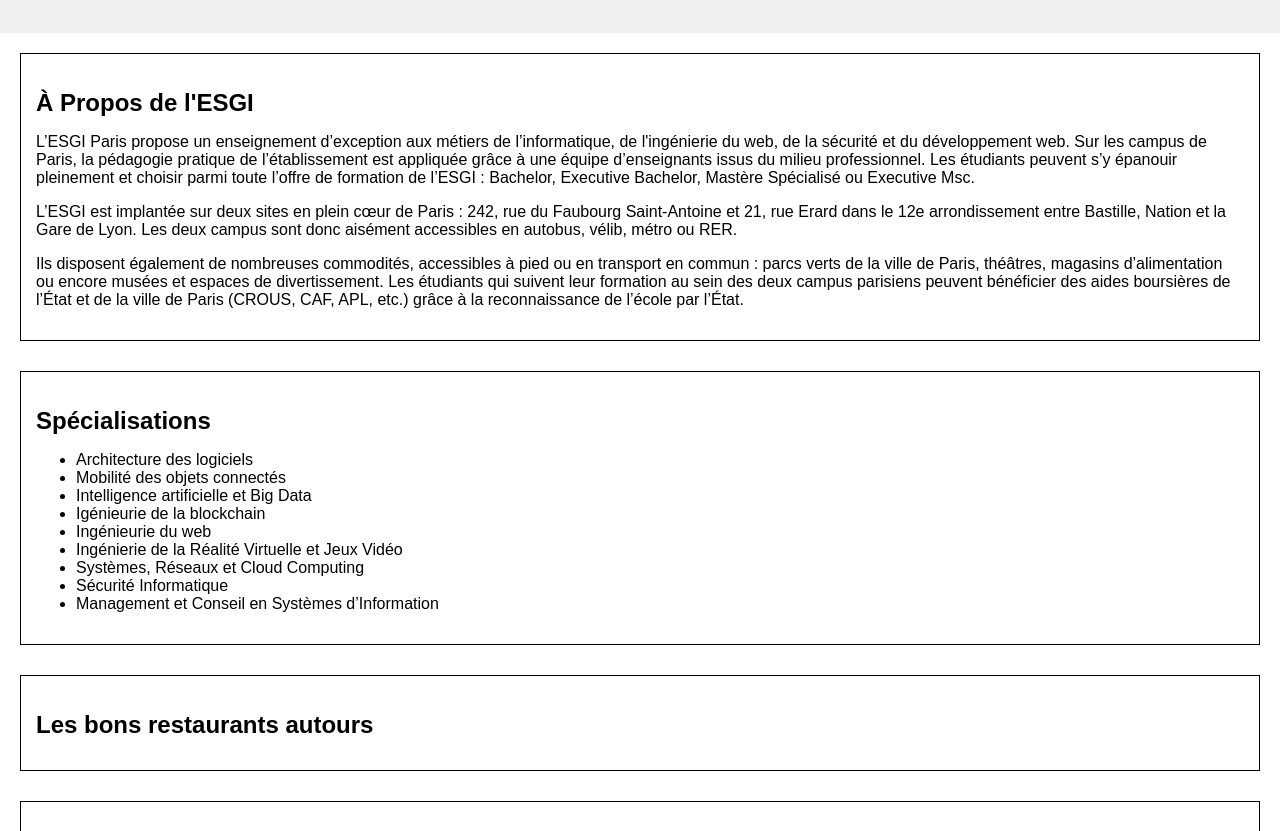
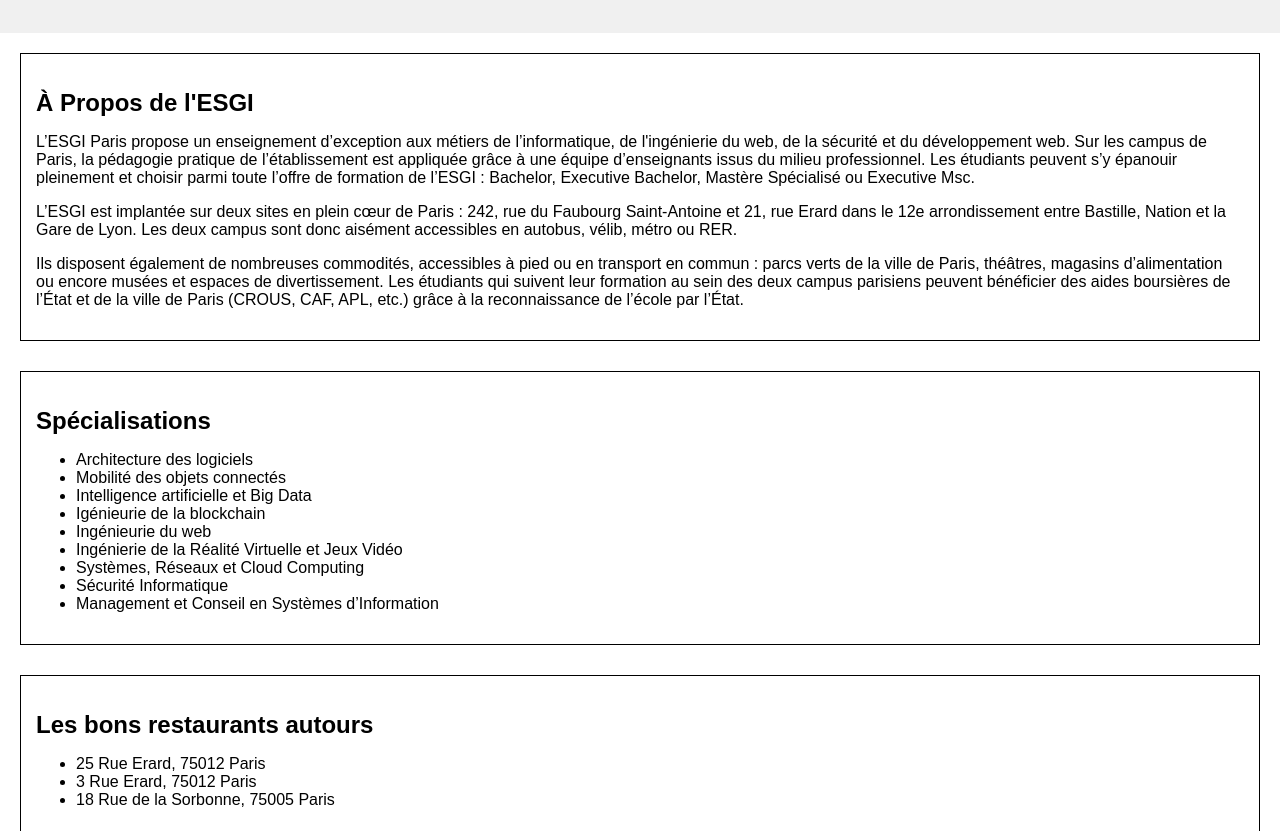
Before and after one commit to Natsukiraa/PartielGIT, a plain HTML site: page index.html in a window 1280 px wide. Shown: the part 121-952 px from the top of the page. Drawn offline with Linux system fonts and the light colour scheme.

Commit message:
add restaurant address (no problem for addresses)

```diff
--- a/index.html
+++ b/index.html
@@ -40,7 +40,9 @@
     <section id="restaurant">
       <h2>Les bons restaurants autours</h2>
       <ul>
-
+        <li>25 Rue Erard, 75012 Paris</li>
+        <li>3 Rue Erard, 75012 Paris</li>
+        <li>18 Rue de la Sorbonne, 75005 Paris</li>
       </ul>
     </section>
 
```
